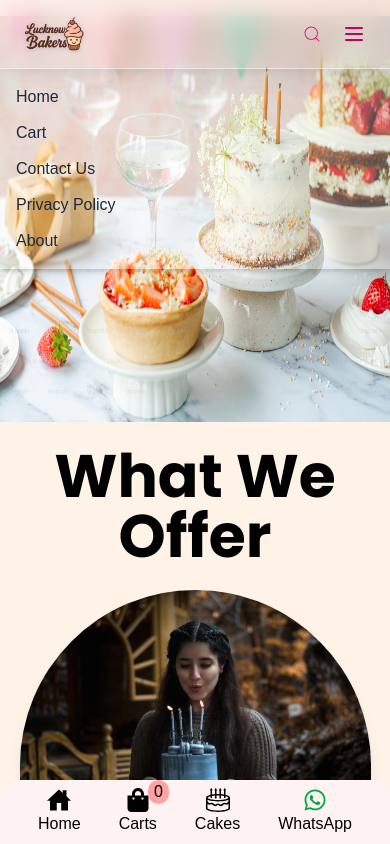
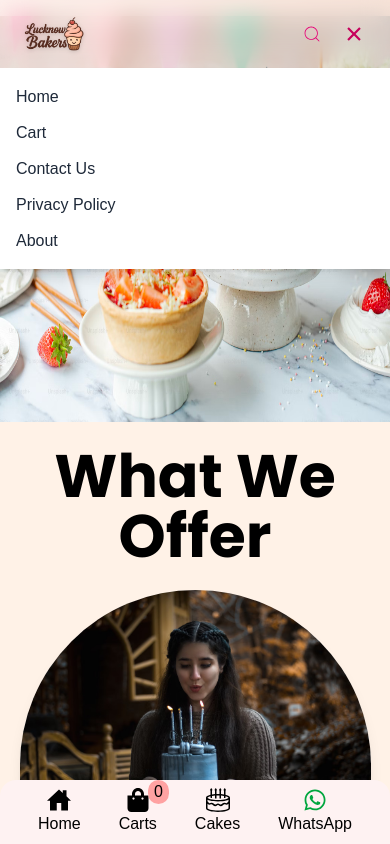
Before and after one commit to aryansingh-0/Lucknow-Backery, a Next.js app: page / in a window 390 px wide. Both pictures are taken after a click on the button 354 px from the left and 34 px from the top of the page. Shown: the top 844 px of the page. Built offline with nearby package versions, Linux system fonts and the light colour scheme.

Commit message:
add the mobile naviation

```diff
--- a/Components/Navbar/Navbar.js
+++ b/Components/Navbar/Navbar.js
@@ -9,6 +9,7 @@ import { useDispatch } from 'react-redux';
 import { updateSearch } from '@/lib/cakeSlice';
 import Image from 'next/image';
 import Logo from "@/public/logo.png"
+import { IoCloseSharp } from "react-icons/io5";
 export default function Navbar() {
   const dispatch = useDispatch();
   const pathname = usePathname();
@@ -34,7 +35,10 @@ export default function Navbar() {
     <nav className="backdrop-blur-md bg-white/30 shadow-lg fixed z-50 top-0 px-6 py-4 flex items-center justify-between w-full border-b border-white/20">
     {/* Brand */}
     <div className="text-2xl font-bold text-pink-700 drop-shadow-sm tracking-wide">
+      <Link href={"/"}>
       <Image src={Logo} width={60} height={60} alt='logo' />
+      </Link>
+
 
     </div>
 
@@ -101,13 +105,14 @@ export default function Navbar() {
       )}
 
       <button onClick={() => setIsMobileMenuOpen(!isMobileMenuOpen)} className="text-pink-700">
-        <Menu size={24} />
+
+        {isMobileMenuOpen ? <IoCloseSharp size={24}  />:<Menu size={24} />}
       </button>
     </div>
 
     {/* Mobile Dropdown */}
     {isMobileMenuOpen && (
-      <div className="absolute top-full left-0 w-full bg-white/30 backdrop-blur-md border-t border-white/20 shadow-md p-4 flex flex-col gap-3 text-gray-800 font-medium md:hidden z-50">
+      <div className="absolute top-full left-0 w-full backdrop-blur-md bg-white  shadow-lg border-t border-white/20   p-4 flex flex-col gap-3 text-gray-800 font-medium md:hidden z-50">
         <Link href="/" onClick={() => setIsMobileMenuOpen(false)}>Home</Link>
         <Link href="/carts" onClick={() => setIsMobileMenuOpen(false)}>Cart</Link>
         <Link href="/contactus" onClick={() => setIsMobileMenuOpen(false)}>Contact Us</Link>
```
